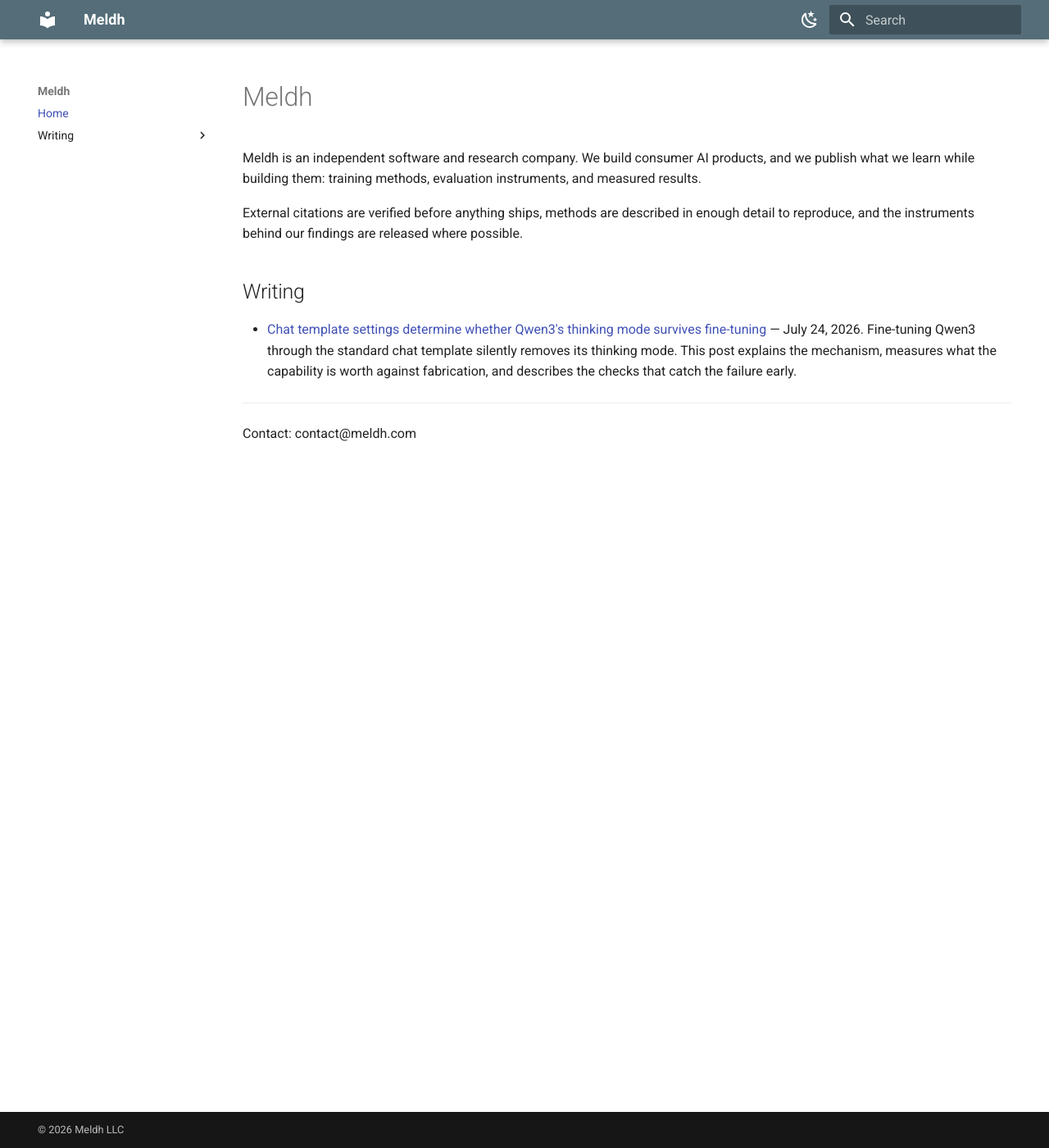
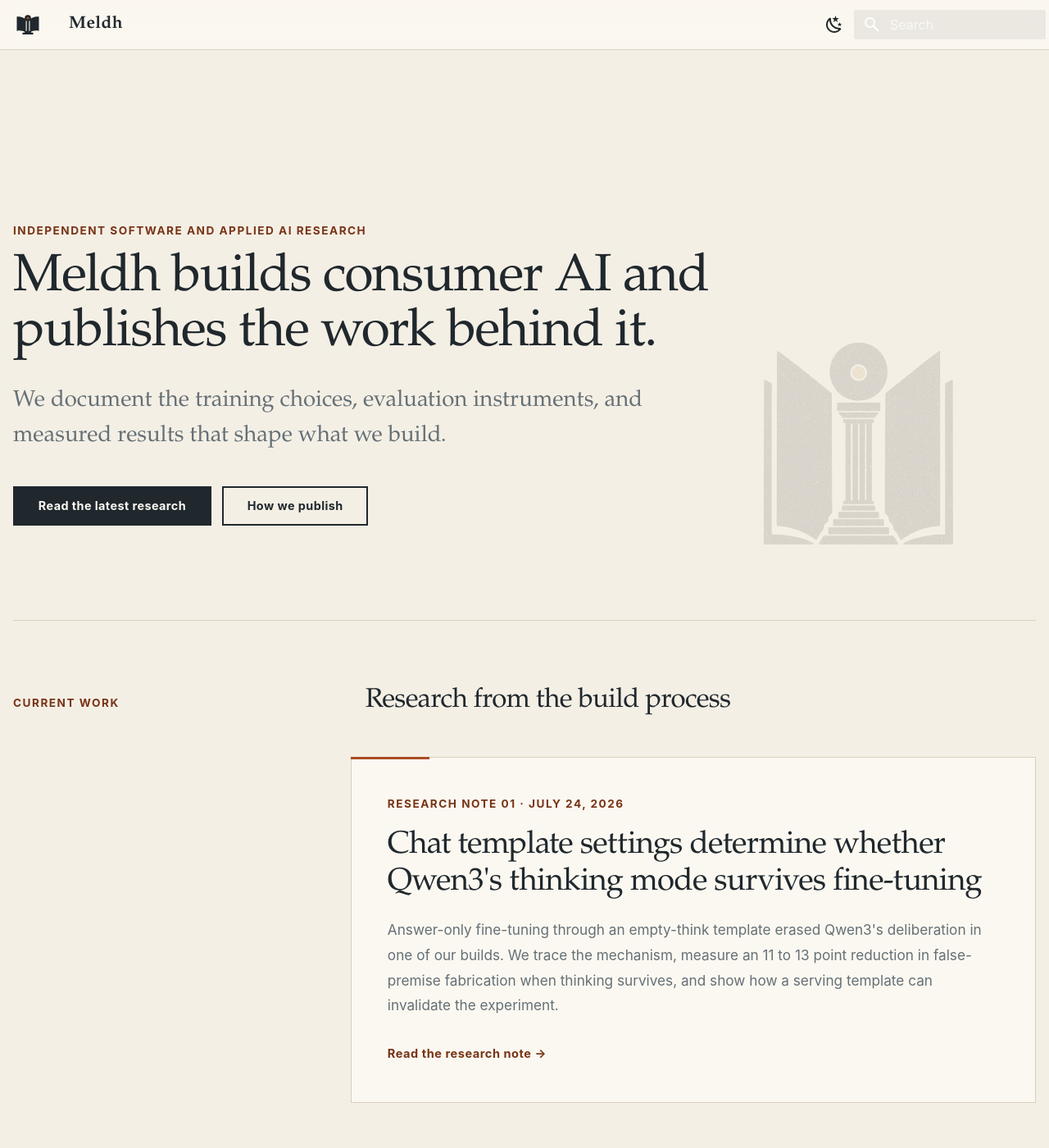
Before and after one commit to Meldh-LLC/meldh-com, an MkDocs documentation site: the page built from docs/index.md, in a window 1280 px wide and 1400 px high. Shown: the whole window at 82% size. Built offline with MkDocs 1.6.1 and Material for MkDocs 9.7.7, drawn with Linux system fonts in a browser that asks for light colours; some of the changed text lies outside the part shown.

Commit message:
Deploy redesigned Meldh site

```diff
--- a/docs/index.md
+++ b/docs/index.md
@@ -1,18 +1,58 @@
 ---
+description: Meldh LLC builds consumer AI products and publishes reproducible work on model training, evaluation instruments, and measured results.
 hide:
+  - navigation
   - toc
 ---
 
-# Meldh
+<section class="meldh-hero" aria-labelledby="meldh-home-title">
+  <p class="meldh-eyebrow">Independent software and applied AI research</p>
+  <h1 id="meldh-home-title">Meldh builds consumer AI and publishes the work behind it.</h1>
+  <p class="meldh-dek">We document the training choices, evaluation instruments, and measured results that shape what we build.</p>
+  <div class="meldh-actions">
+    <a class="md-button md-button--primary" href="writing/qwen3-template-thinking/">Read the latest research</a>
+    <a class="md-button" href="#how-we-publish">How we publish</a>
+  </div>
+</section>
 
-Meldh is an independent software and research company. We build consumer AI products, and we publish what we learn while building them: training methods, evaluation instruments, and measured results.
+<section class="meldh-section" aria-labelledby="current-work">
+  <div class="meldh-section-heading">
+    <p class="meldh-eyebrow">Current work</p>
+    <h2 id="current-work">Research from the build process</h2>
+  </div>
+  <article class="meldh-feature">
+    <div class="meldh-feature-meta">Research note 01 · July 24, 2026</div>
+    <h3><a href="writing/qwen3-template-thinking/">Chat template settings determine whether Qwen3's thinking mode survives fine-tuning</a></h3>
+    <p>Answer-only fine-tuning through an empty-think template erased Qwen3's deliberation in one of our builds. We trace the mechanism, measure an 11 to 13 point reduction in false-premise fabrication when thinking survives, and show how a serving template can invalidate the experiment.</p>
+    <a class="meldh-text-link" href="writing/qwen3-template-thinking/">Read the research note <span aria-hidden="true">→</span></a>
+  </article>
+</section>
 
-External citations are verified before anything ships, methods are described in enough detail to reproduce, and the instruments behind our findings are released where possible.
+<section class="meldh-section" id="how-we-publish" aria-labelledby="methods-title">
+  <div class="meldh-section-heading">
+    <p class="meldh-eyebrow">How we publish</p>
+    <h2 id="methods-title">Enough evidence to inspect the claim</h2>
+  </div>
+  <div class="meldh-principles">
+    <div>
+      <span class="meldh-index">01</span>
+      <h3>Training methods</h3>
+      <p>The configuration choices that changed model behavior, with their scope and limitations.</p>
+    </div>
+    <div>
+      <span class="meldh-index">02</span>
+      <h3>Evaluation instruments</h3>
+      <p>The benchmarks and checks used to separate model behavior from harness and serving effects.</p>
+    </div>
+    <div>
+      <span class="meldh-index">03</span>
+      <h3>Measured results</h3>
+      <p>The numbers behind each conclusion, including caveats and results that did not survive verification.</p>
+    </div>
+  </div>
+</section>
 
-## Writing
-
-- [Chat template settings determine whether Qwen3's thinking mode survives fine-tuning](writing/qwen3-template-thinking.md) — July 24, 2026. Fine-tuning Qwen3 through the standard chat template silently removes its thinking mode. This post explains the mechanism, measures what the capability is worth against fabrication, and describes the checks that catch the failure early.
-
----
-
-Contact: contact@meldh.com
+<section class="meldh-contact" aria-label="Contact Meldh">
+  <p class="meldh-eyebrow">Contact</p>
+  <p>Questions about the work can be sent to <a href="mailto:contact@meldh.com">contact@meldh.com</a>.</p>
+</section>
--- /dev/null
+++ b/docs/stylesheets/extra.css
@@ -0,0 +1,454 @@
+:root {
+  --meldh-paper: #f4efe5;
+  --meldh-paper-raised: #fbf8f1;
+  --meldh-ink: #20282d;
+  --meldh-muted: #657076;
+  --meldh-line: #d8cfc0;
+  --meldh-copper: #a84d24;
+  --meldh-copper-dark: #783416;
+  --meldh-serif: Iowan Old Style, Palatino Linotype, Book Antiqua, Palatino, Georgia, serif;
+  --meldh-sans: Inter, ui-sans-serif, -apple-system, BlinkMacSystemFont, "Segoe UI", sans-serif;
+}
+
+[data-md-color-scheme="default"] {
+  --md-default-bg-color: var(--meldh-paper);
+  --md-default-fg-color: var(--meldh-ink);
+  --md-default-fg-color--light: var(--meldh-muted);
+  --md-primary-fg-color: var(--meldh-ink);
+  --md-accent-fg-color: var(--meldh-copper);
+  --md-typeset-a-color: var(--meldh-copper-dark);
+  --md-code-bg-color: #eae3d8;
+  --md-code-fg-color: #293238;
+}
+
+[data-md-color-scheme="slate"] {
+  --meldh-paper: #151a1d;
+  --meldh-paper-raised: #1d2428;
+  --meldh-ink: #ece6db;
+  --meldh-muted: #aeb7b9;
+  --meldh-line: #364147;
+  --meldh-copper: #dd865a;
+  --meldh-copper-dark: #f0a47c;
+  --md-default-bg-color: var(--meldh-paper);
+  --md-default-fg-color: var(--meldh-ink);
+  --md-default-fg-color--light: var(--meldh-muted);
+  --md-primary-fg-color: #101518;
+  --md-accent-fg-color: var(--meldh-copper);
+  --md-typeset-a-color: var(--meldh-copper-dark);
+  --md-code-bg-color: #222a2f;
+  --md-code-fg-color: #f1ece3;
+}
+
+html {
+  scroll-behavior: smooth;
+}
+
+body {
+  font-family: var(--meldh-sans);
+}
+
+.md-header {
+  background: color-mix(in srgb, var(--meldh-paper-raised) 94%, transparent);
+  border-bottom: 1px solid var(--meldh-line);
+  box-shadow: none;
+  color: var(--meldh-ink);
+  backdrop-filter: blur(12px);
+}
+
+.md-header__title {
+  font-family: var(--meldh-serif);
+  font-size: 1.05rem;
+  letter-spacing: .02em;
+}
+
+.md-header__button.md-logo img {
+  width: 1.8rem;
+  height: 1.8rem;
+}
+
+[data-md-color-scheme="slate"] .md-header__button.md-logo img {
+  filter: invert(94%) sepia(9%) saturate(217%) hue-rotate(352deg) brightness(103%) contrast(91%);
+}
+
+.md-search__form {
+  background: color-mix(in srgb, var(--meldh-ink) 7%, transparent);
+}
+
+.md-tabs,
+.md-footer {
+  background: var(--meldh-ink);
+}
+
+.md-main__inner {
+  margin-top: 0;
+}
+
+.md-content__inner {
+  padding-top: 2.7rem;
+}
+
+.md-content__inner::before {
+  display: none;
+}
+
+.md-typeset {
+  color: var(--meldh-ink);
+  font-size: .86rem;
+  line-height: 1.78;
+}
+
+.md-typeset h1,
+.md-typeset h2,
+.md-typeset h3 {
+  color: var(--meldh-ink);
+  font-family: var(--meldh-serif);
+  font-weight: 500;
+  letter-spacing: -.02em;
+}
+
+.md-typeset h1 {
+  margin-bottom: .8rem;
+  font-size: clamp(2.3rem, 5vw, 3.65rem);
+  line-height: 1.04;
+}
+
+.md-typeset h2 {
+  margin-top: 2.8rem;
+  padding-top: .25rem;
+  font-size: 1.65rem;
+  line-height: 1.2;
+}
+
+.md-typeset h3 {
+  font-size: 1.2rem;
+}
+
+body:has(.article-meta) .md-content__inner {
+  box-sizing: border-box;
+  max-width: 860px;
+  margin-inline: auto;
+  padding-inline: .8rem;
+}
+
+body:has(.article-meta) .md-typeset {
+  font-size: .9rem;
+}
+
+body:has(.article-meta) .md-typeset h1 {
+  font-size: clamp(2.2rem, 4vw, 2.45rem);
+}
+
+.md-typeset a {
+  text-decoration-color: color-mix(in srgb, var(--meldh-copper) 50%, transparent);
+  text-underline-offset: .15em;
+}
+
+.md-typeset a:hover {
+  color: var(--meldh-copper);
+}
+
+.md-typeset code {
+  border-radius: .2rem;
+}
+
+.md-typeset table:not([class]) {
+  border: 1px solid var(--meldh-line);
+  border-radius: .3rem;
+  box-shadow: none;
+}
+
+.md-typeset table:not([class]) th {
+  background: var(--meldh-ink);
+  color: var(--meldh-paper-raised);
+  font-family: var(--meldh-sans);
+  font-size: .7rem;
+  letter-spacing: .04em;
+  text-transform: uppercase;
+}
+
+.md-typeset table:not([class]) td {
+  border-top-color: var(--meldh-line);
+}
+
+.article-meta,
+.meldh-eyebrow,
+.meldh-feature-meta,
+.meldh-index {
+  color: var(--meldh-copper-dark);
+  font-family: var(--meldh-sans);
+  font-size: .68rem;
+  font-weight: 700;
+  letter-spacing: .11em;
+  text-transform: uppercase;
+}
+
+.article-meta {
+  margin: -.25rem 0 2rem;
+}
+
+.md-typeset .admonition.abstract {
+  margin: 1.8rem 0 2.2rem;
+  border: 1px solid var(--meldh-line);
+  border-left: .22rem solid var(--meldh-copper);
+  background: var(--meldh-paper-raised);
+  box-shadow: none;
+}
+
+.md-typeset .admonition.abstract > .admonition-title {
+  background: color-mix(in srgb, var(--meldh-copper) 9%, transparent);
+}
+
+.md-typeset .admonition.abstract > .admonition-title::before {
+  background: var(--meldh-copper);
+}
+
+.md-nav {
+  font-size: .68rem;
+}
+
+.md-nav__link--active,
+.md-nav__link:focus,
+.md-nav__link:hover {
+  color: var(--meldh-copper-dark);
+}
+
+.meldh-hero {
+  position: relative;
+  max-width: 55rem;
+  padding: clamp(4.5rem, 11vw, 8rem) 0 clamp(4rem, 9vw, 7rem);
+}
+
+.meldh-hero::after {
+  position: absolute;
+  right: -5.5rem;
+  bottom: 1.4rem;
+  width: min(34vw, 18rem);
+  height: min(34vw, 18rem);
+  background: url("../assets/brand/meldh-moon-archive.png") center / contain no-repeat;
+  content: "";
+  opacity: .12;
+  pointer-events: none;
+}
+
+[data-md-color-scheme="slate"] .meldh-hero::after {
+  filter: invert(94%) sepia(9%) saturate(217%) hue-rotate(352deg) brightness(103%) contrast(91%);
+  opacity: .085;
+}
+
+.meldh-hero h1 {
+  max-width: 48rem;
+  margin: .65rem 0 1.2rem;
+}
+
+.meldh-dek {
+  max-width: 39rem;
+  color: var(--meldh-muted);
+  font-family: var(--meldh-serif);
+  font-size: clamp(1.1rem, 2.2vw, 1.38rem);
+  line-height: 1.55;
+}
+
+.meldh-actions {
+  display: flex;
+  flex-wrap: wrap;
+  gap: .65rem;
+  margin-top: 2rem;
+}
+
+.md-typeset .md-button {
+  border-color: var(--meldh-ink);
+  border-radius: 0;
+  color: var(--meldh-ink);
+  font-size: .72rem;
+  letter-spacing: .03em;
+}
+
+.md-typeset .md-button--primary {
+  border-color: var(--meldh-ink);
+  background: var(--meldh-ink);
+  color: var(--meldh-paper-raised);
+}
+
+.md-typeset .md-button:hover,
+.md-typeset .md-button--primary:hover {
+  border-color: var(--meldh-copper);
+  background: var(--meldh-copper);
+  color: #fff;
+}
+
+.meldh-section {
+  padding: 3.7rem 0;
+  border-top: 1px solid var(--meldh-line);
+}
+
+.meldh-section-heading {
+  display: grid;
+  grid-template-columns: minmax(8rem, 1fr) minmax(0, 2.1fr);
+  gap: 2rem;
+  align-items: baseline;
+  margin-bottom: 2rem;
+}
+
+.meldh-section-heading h2 {
+  margin: 0;
+  padding: 0;
+}
+
+.meldh-feature {
+  position: relative;
+  margin-left: 33%;
+  padding: 2.2rem;
+  border: 1px solid var(--meldh-line);
+  background: var(--meldh-paper-raised);
+}
+
+.meldh-feature::before {
+  position: absolute;
+  top: -1px;
+  left: -1px;
+  width: 4.8rem;
+  height: .18rem;
+  background: var(--meldh-copper);
+  content: "";
+}
+
+.meldh-feature h3 {
+  margin: .85rem 0 1rem;
+  font-size: clamp(1.55rem, 3vw, 2rem);
+  line-height: 1.18;
+}
+
+.meldh-feature h3 a {
+  color: var(--meldh-ink);
+  text-decoration: none;
+}
+
+.meldh-feature p {
+  color: var(--meldh-muted);
+}
+
+.meldh-text-link {
+  display: inline-block;
+  margin-top: .7rem;
+  font-size: .73rem;
+  font-weight: 700;
+  letter-spacing: .035em;
+  text-decoration: none;
+}
+
+.meldh-principles {
+  display: grid;
+  grid-template-columns: repeat(3, 1fr);
+  gap: 0;
+  border-top: 1px solid var(--meldh-line);
+  border-bottom: 1px solid var(--meldh-line);
+}
+
+.meldh-principles > div {
+  padding: 2rem 1.6rem 1.6rem 0;
+}
+
+.meldh-principles > div + div {
+  padding-left: 1.6rem;
+  border-left: 1px solid var(--meldh-line);
+}
+
+.meldh-principles h3 {
+  margin: .8rem 0 .6rem;
+}
+
+.meldh-principles p {
+  color: var(--meldh-muted);
+  font-size: .78rem;
+}
+
+.meldh-contact {
+  margin: 3.7rem 0 1rem;
+  padding: 2.5rem 0;
+  border-top: 1px solid var(--meldh-line);
+}
+
+.meldh-contact p:last-child {
+  margin-bottom: 0;
+  font-family: var(--meldh-serif);
+  font-size: 1.2rem;
+}
+
+@media screen and (min-width: 76.25em) {
+  .md-grid {
+    max-width: 72rem;
+  }
+}
+
+@media screen and (max-width: 44.984375em) {
+  .md-content__inner {
+    padding-top: 1.6rem;
+  }
+
+  body:has(.article-meta) .md-content__inner {
+    padding-inline: .35rem;
+  }
+
+  body:has(.article-meta) .md-typeset h1 {
+    font-size: 1.7rem;
+    line-height: 1.08;
+  }
+
+  .meldh-hero {
+    padding: 3.8rem 0 4.5rem;
+    overflow: clip;
+  }
+
+  .meldh-hero h1 {
+    font-size: 1.95rem;
+  }
+
+  .meldh-hero::after {
+    right: -1.25rem;
+    bottom: 1.1rem;
+    width: 8.5rem;
+    height: 8.5rem;
+    opacity: .09;
+  }
+
+  body:has(.article-meta) .md-typeset .highlight,
+  body:has(.article-meta) .md-typeset pre,
+  body:has(.article-meta) .md-typeset__scrollwrap {
+    width: 100%;
+    margin-right: 0;
+    margin-left: 0;
+  }
+
+  .meldh-section-heading {
+    display: block;
+  }
+
+  .meldh-section-heading h2 {
+    margin-top: .7rem;
+  }
+
+  .meldh-feature {
+    margin-left: 0;
+    padding: 1.5rem;
+  }
+
+  .meldh-principles {
+    display: block;
+  }
+
+  .meldh-principles > div,
+  .meldh-principles > div + div {
+    padding: 1.5rem 0;
+    border-left: 0;
+  }
+
+  .meldh-principles > div + div {
+    border-top: 1px solid var(--meldh-line);
+  }
+}
+
+@media (prefers-reduced-motion: reduce) {
+  html {
+    scroll-behavior: auto;
+  }
+}
--- a/mkdocs.yml
+++ b/mkdocs.yml
@@ -1,31 +1,44 @@
 site_name: Meldh
-site_description: Research and findings
+site_description: Meldh LLC builds consumer AI products and publishes reproducible research on model training and evaluation.
 site_url: https://meldh.com
+site_author: Meldh LLC
 
 theme:
   name: material
+  custom_dir: overrides
+  font: false
+  logo: assets/brand/meldh-mark-header.svg
+  favicon: assets/brand/meldh-mark-header.svg
   palette:
     - scheme: default
       primary: blue grey
-      accent: indigo
+      accent: deep orange
       toggle:
         icon: material/weather-night
         name: Switch to dark mode
     - scheme: slate
       primary: blue grey
-      accent: indigo
+      accent: deep orange
       toggle:
         icon: material/weather-sunny
         name: Switch to light mode
   features:
     - navigation.tracking
     - navigation.top
+    - toc.follow
     - search.suggest
     - search.highlight
     - content.code.copy
 
+extra_css:
+  - stylesheets/extra.css
+
 extra:
   generator: false
+  social:
+    - icon: fontawesome/brands/github
+      link: https://github.com/Meldh-LLC
+      name: Meldh LLC on GitHub
 
 plugins:
   - search
@@ -35,6 +48,7 @@ markdown_extensions:
   - footnotes
   - tables
   - attr_list
+  - md_in_html
   - pymdownx.details
   - pymdownx.superfences
   - toc:
@@ -43,6 +57,6 @@ markdown_extensions:
 copyright: "© 2026 Meldh LLC"
 
 nav:
-  - Home: index.md
+  - Meldh: index.md
   - Writing:
       - writing/qwen3-template-thinking.md
--- /dev/null
+++ b/overrides/main.html
@@ -0,0 +1,60 @@
+{% extends "base.html" %}
+
+{% block extrahead %}
+  {{ super() }}
+  {% set page_description = page.meta.description if page and page.meta and page.meta.description else config.site_description %}
+  <meta name="theme-color" content="#f4efe5" media="(prefers-color-scheme: light)">
+  <meta name="theme-color" content="#151a1d" media="(prefers-color-scheme: dark)">
+  <meta property="og:site_name" content="Meldh">
+  <meta property="og:type" content="{{ page.meta.og_type if page and page.meta and page.meta.og_type else 'website' }}">
+  <meta property="og:title" content="{{ page.title if page else config.site_name }}">
+  <meta property="og:description" content="{{ page_description }}">
+  <meta property="og:url" content="{{ page.canonical_url if page else config.site_url }}">
+  <meta property="og:image" content="https://meldh.com/assets/images/meldh-social.png">
+  <meta property="og:image:type" content="image/png">
+  <meta property="og:image:width" content="1729">
+  <meta property="og:image:height" content="910">
+  <meta property="og:image:alt" content="Meldh — software, research, measurement">
+  <meta name="twitter:card" content="summary_large_image">
+  <meta name="twitter:title" content="{{ page.title if page else config.site_name }}">
+  <meta name="twitter:description" content="{{ page_description }}">
+  <meta name="twitter:image" content="https://meldh.com/assets/images/meldh-social.png">
+  <meta name="twitter:image:alt" content="Meldh — software, research, measurement">
+
+  {% if page and page.file.src_uri == "index.md" %}
+    <script type="application/ld+json">
+      {
+        "@context": "https://schema.org",
+        "@type": "Organization",
+        "name": "Meldh LLC",
+        "alternateName": "Meldh",
+        "url": "https://meldh.com/",
+        "logo": "https://meldh.com/assets/brand/meldh-moon-archive.png",
+        "description": "Meldh LLC builds consumer AI products and publishes reproducible research on model training and evaluation.",
+        "sameAs": ["https://github.com/Meldh-LLC"]
+      }
+    </script>
+  {% elif page and page.file.src_uri == "writing/qwen3-template-thinking.md" %}
+    <script type="application/ld+json">
+      {
+        "@context": "https://schema.org",
+        "@type": "TechArticle",
+        "headline": "Chat template settings determine whether Qwen3's thinking mode survives fine-tuning",
+        "description": "A Qwen3-8B case study on how chat templates can erase thinking during fine-tuning, how deliberation affected false-premise fabrication, and how Ollama serving templates changed the result.",
+        "datePublished": "2026-07-24",
+        "mainEntityOfPage": "https://meldh.com/writing/qwen3-template-thinking/",
+        "image": "https://meldh.com/assets/images/meldh-social.png",
+        "author": {
+          "@type": "Organization",
+          "name": "Meldh LLC",
+          "url": "https://meldh.com/"
+        },
+        "publisher": {
+          "@type": "Organization",
+          "name": "Meldh LLC",
+          "url": "https://meldh.com/"
+        }
+      }
+    </script>
+  {% endif %}
+{% endblock %}
```
Also changed, not shown: docs/robots.txt (added, +25 -0 lines), docs/writing/qwen3-template-thinking.md (+28 -11 lines), requirements.txt (+30 -1 lines), docs/assets/brand/meldh-mark-header.svg (added), docs/assets/brand/meldh-mark.svg (added), docs/assets/brand/meldh-moon-archive.png (added), 2 other files.
